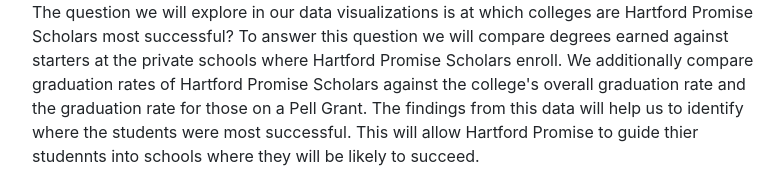
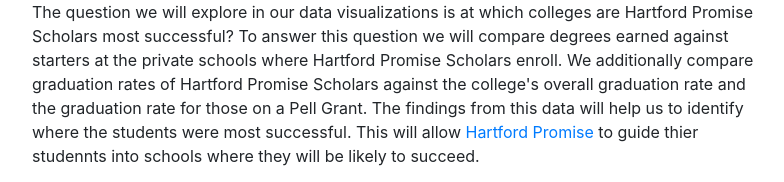
Before and after one commit to emma-kozak/class-example-page, a plain HTML site: page index.html in a window 1280 px wide. Shown: the part 860-1042 px from the top of the page, without its empty margins (243-1027 px from the left). Drawn offline with nearby package versions, Linux system fonts and the light colour scheme.

Commit message:
Update index.html

```diff
--- a/index.html
+++ b/index.html
@@ -68,7 +68,7 @@
           <h2>Introduction</h2>
           <p class="lead">TELL AND SHOW your data story and visualizations. Notice how this paragraph appears in a larger font than others, because the HTML code begins with a "lead" class.</p>
 
-          <p>The question we will explore in our data visualizations is at which colleges are Hartford Promise Scholars most successful? To answer this question we will compare degrees earned against starters at the private schools where Hartford Promise Scholars enroll. We additionally compare graduation rates of Hartford Promise Scholars against the college's overall graduation rate and the graduation rate for those on a Pell Grant. The findings from this data will help us to identify where the students were most successful. This will allow <a href'https://www.hartfordpromise.org/'>Hartford Promise</a> to guide thier studennts into schools where they will be likely to succeed.</p>
+          <p>The question we will explore in our data visualizations is at which colleges are Hartford Promise Scholars most successful? To answer this question we will compare degrees earned against starters at the private schools where Hartford Promise Scholars enroll. We additionally compare graduation rates of Hartford Promise Scholars against the college's overall graduation rate and the graduation rate for those on a Pell Grant. The findings from this data will help us to identify where the students were most successful. This will allow <a href='https://www.hartfordpromise.org/'>Hartford Promise</a> to guide thier studennts into schools where they will be likely to succeed.</p>
 
            <!-- iframe for quiz example -->
           <iframe title="Points of Conflict in the Sudan Civil War" aria-label="Locator maps" id="datawrapper-chart-n6fH0" src="https://datawrapper.dwcdn.net/n6fH0/1/" scrolling="no" frameborder="0" style="width: 0; min-width: 100% !important; border: none;" height="633" data-external="1"></iframe><script type="text/javascript">!function(){"use strict";window.addEventListener("message",(function(a){if(void 0!==a.data["datawrapper-height"]){var e=document.querySelectorAll("iframe");for(var t in a.data["datawrapper-height"])for(var r=0;r<e.length;r++)if(e[r].contentWindow===a.source){var i=a.data["datawrapper-height"][t]+"px";e[r].style.height=i}}}))}();
```
